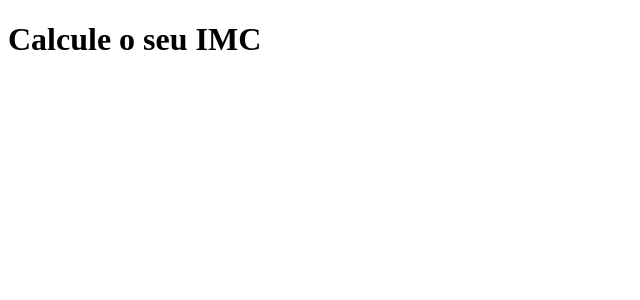
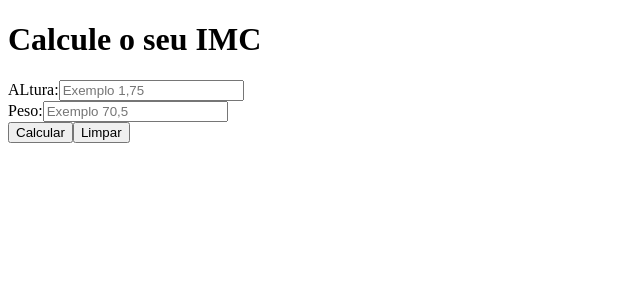
Before and after one commit to aldosds/calcule-o-seu-imc-react, a React (Vite) app: page / in a window 1280 px wide. Shown: the top 300 px of the page, without its empty margins (0-640 px from the left). Built offline with nearby package versions, Linux system fonts and the light colour scheme.

Commit message:
feat(structure): created imcCalc.jsx component and added it to app.jsx

```diff
--- a/src/App.jsx
+++ b/src/App.jsx
@@ -1,9 +1,11 @@
+import ImcCalc from "./components/imcCalc/ImcCalc";
+
 import "./App.css";
 
 function App() {
   return (
     <>
-      <h1>Calcule o seu IMC</h1>
+      <ImcCalc />
     </>
   );
 }
--- /dev/null
+++ b/src/components/imcCalc/ImcCalc.jsx
@@ -0,0 +1,37 @@
+import "./ImcCalc.css";
+
+const ImcCalc = () => {
+  return (
+    <div id="calc-container">
+      <h1>Calcule o seu IMC</h1>
+      <form id="imc-form">
+        <div className="form-inputs">
+          <div className="form-control">
+            <label htmlFor="height">ALtura:</label>
+            <input
+              type="text"
+              name="height"
+              id="height"
+              placeholder="Exemplo 1,75"
+            />
+          </div>
+          <div className="form-control">
+            <label htmlFor="weight">Peso:</label>
+            <input
+              type="text"
+              name="weight"
+              id="weight"
+              placeholder="Exemplo 70,5"
+            />
+          </div>
+        </div>
+        <div className="action-control">
+          <button>Calcular</button>
+          <button>Limpar</button>
+        </div>
+      </form>
+    </div>
+  );
+};
+
+export default ImcCalc;
```
Also changed, not shown: src/components/imcCalc/ImcCalc.css (added).
